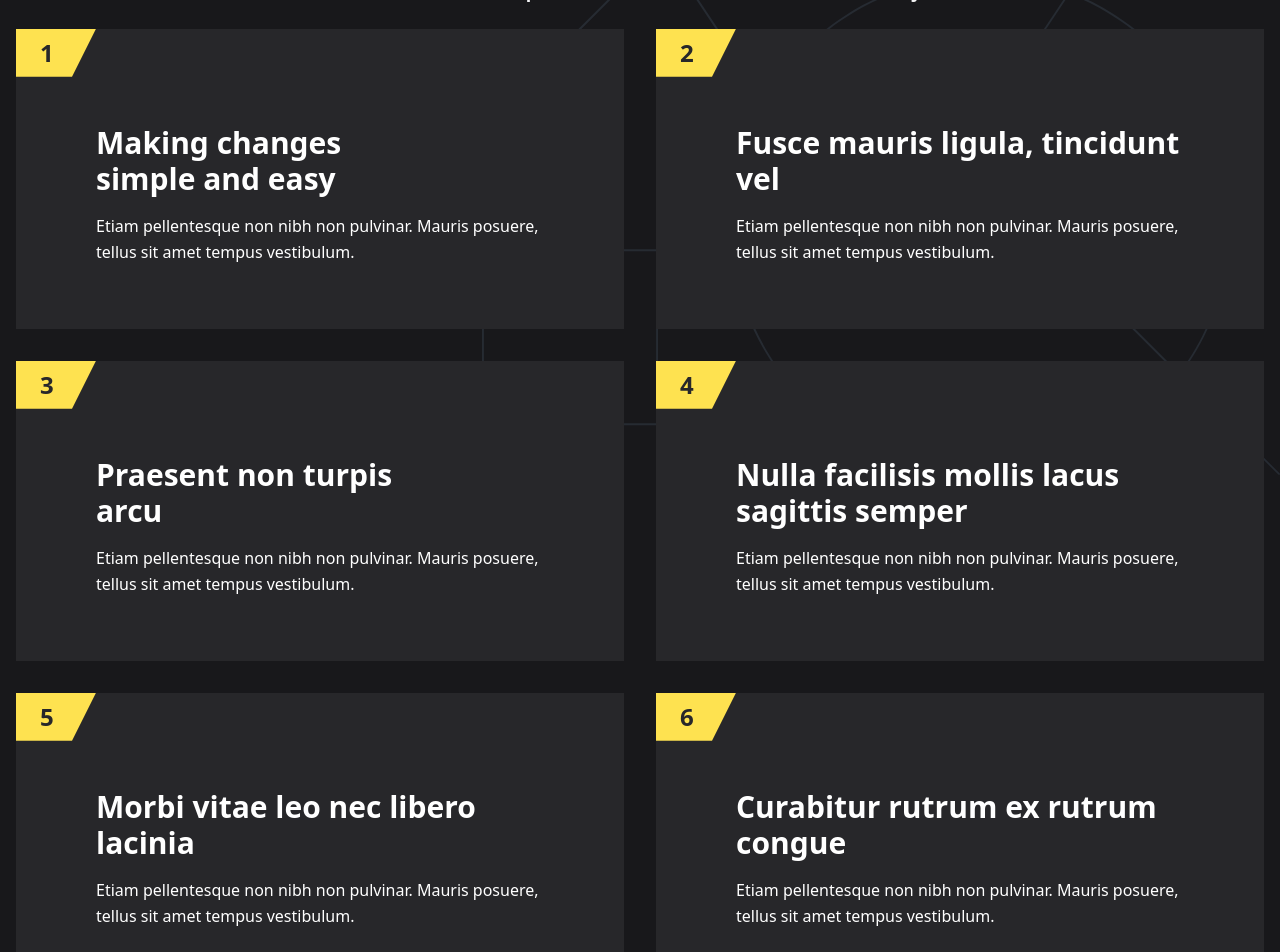
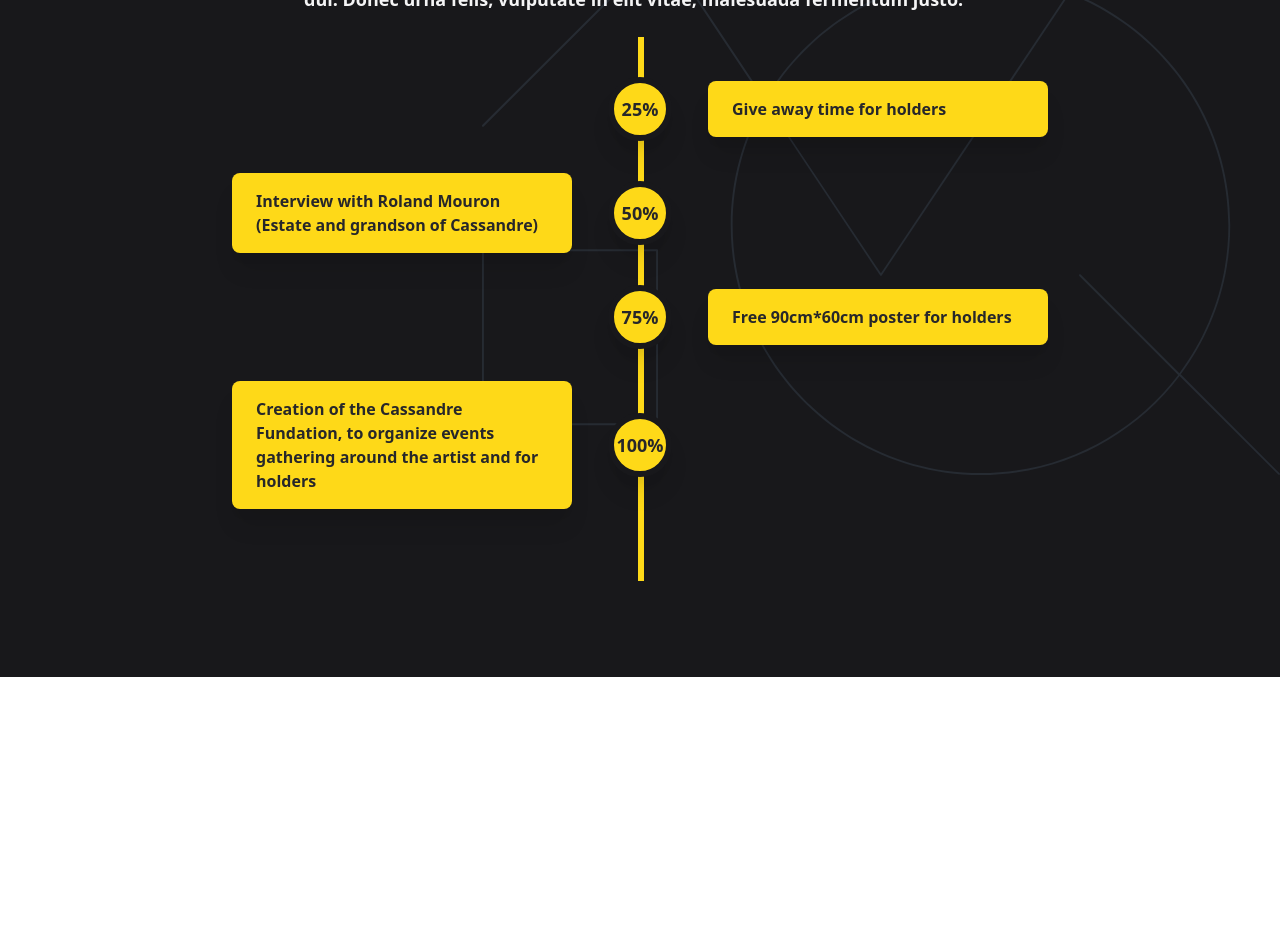
Before and after one commit to raphaelbadia/cassandre.io, a Next.js app: page / in a window 1280 px wide. Shown: the part 2020-2972 px from the top of the page. After the commit the page ends 2697 px from the top, so only its background shows below. Built offline with nearby package versions, Linux system fonts and the light colour scheme.

Commit message:
feat(roadmap): rewrite the roadmap with a timeline design instead of boxes

```diff
--- a/components/Roadmap.tsx
+++ b/components/Roadmap.tsx
@@ -1,5 +1,6 @@
 import { FC } from "react";
-import Image from "next/image";
+import Dot from "./Timeline/Dot";
+import Legend from "./Timeline/Legend";
 
 const Roadmap: FC = ({ children }) => {
   return (
@@ -30,8 +31,8 @@ const Roadmap: FC = ({ children }) => {
       </div>
       <div className="container px-4 mx-auto">
         <div className="max-w-2xl mx-auto">
-          <h2 className="mb-6 text-4xl font-bold font-heading text-gray-100">
-            The roadmap
+          <h2 className="mb-6 text-4xl md:text-5xl font-bold font-bifur text-gray-100">
+            Sales roadmap
           </h2>
           <p className="mb-6 text-lg text-gray-100 font-semibold">
             Lorem ipsum dolor sit amet, consectetur adipiscing elit. Duis mauris
@@ -43,90 +44,38 @@ const Roadmap: FC = ({ children }) => {
             vulputate in elit vitae, malesuada fermentum justo.
           </p>
         </div>
-        <div className="flex flex-wrap -m-4">
-          <div className="w-full lg:w-1/2 p-4">
-            <div className="relative py-16 px-6 md:px-20 bg-gray-800">
-              <span className="absolute top-0 left-0 flex w-20 h-12 pl-6 items-center clip-path-right-top bg-yellow-500 text-2xl text-gray-800 font-bold">
-                1
-              </span>
-              <h3 className="mt-8 mb-4 lg:max-w-xs text-3xl font-semibold font-heading text-white">
-                Making changes simple and easy
-              </h3>
-              <p className="text-base text-white leading-relaxed">
-                Etiam pellentesque non nibh non pulvinar. Mauris posuere, tellus
-                sit amet tempus vestibulum.
-              </p>
-            </div>
+        <div className="relative wrap overflow-hidden py-10 md:p-10 h-full max-w-4xl mx-auto">
+          <div
+            className="border-2-2 absolute border-opacity-100 border-yellow-600 h-full border-3 -mt-10"
+            style={{ left: "calc(50% - 2px)" }}
+          ></div>
+          <div className="mb-8 flex justify-between items-center w-full right-timeline">
+            <div className="order-1 w-5/12"></div>
+            <Dot>25%</Dot>
+            <Legend>Give away time for holders</Legend>
           </div>
-          <div className="w-full lg:w-1/2 p-4">
-            <div className="relative py-16 px-6 md:px-20 bg-gray-800">
-              <span className="absolute top-0 left-0 flex w-20 h-12 pl-6 items-center clip-path-right-top bg-yellow-500 text-2xl text-gray-800 font-bold">
-                2
-              </span>
-              <h3 className="mt-8 mb-4 text-3xl font-semibold font-heading text-white">
-                Fusce mauris ligula, tincidunt vel
-              </h3>
-              <p className="text-base text-white leading-relaxed">
-                Etiam pellentesque non nibh non pulvinar. Mauris posuere, tellus
-                sit amet tempus vestibulum.
-              </p>
-            </div>
+
+          <div className="mb-8 flex justify-between flex-row-reverse items-center w-full left-timeline">
+            <div className="order-1 w-5/12"></div>
+            <Dot>50%</Dot>
+            <Legend>
+              Interview with Roland Mouron (Estate and grandson of Cassandre)
+            </Legend>
           </div>
-          <div className="w-full lg:w-1/2 p-4">
-            <div className="relative py-16 px-6 md:px-20 bg-gray-800">
-              <span className="absolute top-0 left-0 flex w-20 h-12 pl-6 items-center clip-path-right-top bg-yellow-500 text-2xl text-gray-800 font-bold">
-                3
-              </span>
-              <h3 className="mt-8 mb-4 lg:max-w-xs text-3xl font-semibold font-heading text-white">
-                Praesent non turpis arcu
-              </h3>
-              <p className="text-base text-white leading-relaxed">
-                Etiam pellentesque non nibh non pulvinar. Mauris posuere, tellus
-                sit amet tempus vestibulum.
-              </p>
-            </div>
+
+          <div className="mb-8 flex justify-between items-center w-full right-timeline">
+            <div className="order-1 w-5/12"></div>
+            <Dot>75%</Dot>
+            <Legend>Free 90cm*60cm poster for holders</Legend>
           </div>
-          <div className="w-full lg:w-1/2 p-4">
-            <div className="relative py-16 px-6 md:px-20 bg-gray-800">
-              <span className="absolute top-0 left-0 flex w-20 h-12 pl-6 items-center clip-path-right-top bg-yellow-500 text-2xl text-gray-800 font-bold">
-                4
-              </span>
-              <h3 className="mt-8 mb-4 text-3xl font-semibold font-heading text-white">
-                Nulla facilisis mollis lacus sagittis semper
-              </h3>
-              <p className="text-base text-white leading-relaxed">
-                Etiam pellentesque non nibh non pulvinar. Mauris posuere, tellus
-                sit amet tempus vestibulum.
-              </p>
-            </div>
-          </div>
-          <div className="w-full lg:w-1/2 p-4">
-            <div className="relative py-16 px-6 md:px-20 bg-gray-800">
-              <span className="absolute top-0 left-0 flex w-20 h-12 pl-6 items-center clip-path-right-top bg-yellow-500 text-2xl text-gray-800 font-bold">
-                5
-              </span>
-              <h3 className="mt-8 mb-4 text-3xl font-semibold font-heading text-white">
-                Morbi vitae leo nec libero lacinia
-              </h3>
-              <p className="text-base text-white leading-relaxed">
-                Etiam pellentesque non nibh non pulvinar. Mauris posuere, tellus
-                sit amet tempus vestibulum.
-              </p>
-            </div>
-          </div>
-          <div className="w-full lg:w-1/2 p-4">
-            <div className="relative py-16 px-6 md:px-20 bg-gray-800">
-              <span className="absolute top-0 left-0 flex w-20 h-12 pl-6 items-center clip-path-right-top bg-yellow-500 text-2xl text-gray-800 font-bold">
-                6
-              </span>
-              <h3 className="mt-8 mb-4 text-3xl font-semibold font-heading text-white">
-                Curabitur rutrum ex rutrum congue
-              </h3>
-              <p className="text-base text-white leading-relaxed">
-                Etiam pellentesque non nibh non pulvinar. Mauris posuere, tellus
-                sit amet tempus vestibulum.
-              </p>
-            </div>
+
+          <div className="mb-8 flex justify-between flex-row-reverse items-center w-full left-timeline">
+            <div className="order-1 w-5/12"></div>
+            <Dot>100%</Dot>
+            <Legend>
+              Creation of the Cassandre Fundation, to organize events gathering
+              around the artist and for holders
+            </Legend>
           </div>
         </div>
       </div>
--- /dev/null
+++ b/components/Timeline/Dot.tsx
@@ -0,0 +1,14 @@
+import clsx from "clsx";
+import { FC } from "react";
+
+type DotProps = {};
+
+const Dot: FC<DotProps> = ({ children }) => {
+  return (
+    <div className="z-20 flex items-center order-1 bg-yellow-600 shadow-xl w-16 h-16 rounded-full border-6 border-gray-900">
+      <h3 className="mx-auto font-bold text-lg text-gray-800">{children}</h3>
+    </div>
+  );
+};
+
+export default Dot;
--- /dev/null
+++ b/components/Timeline/Legend.tsx
@@ -0,0 +1,15 @@
+import clsx from "clsx";
+import { FC } from "react";
+
+type LegendProps = {};
+
+const Legend: FC<LegendProps> = ({ children }) => {
+  return (
+    <div className="order-1 bg-yellow-600 rounded-lg shadow-xl w-5/12 px-6 py-4">
+      {/* <h3 className="mb-3 font-bold text-gray-800 text-xl">Lorem Ipstggfgum</h3> */}
+      <p className="text-gray-800 font-semibold text-opacity-100">{children}</p>
+    </div>
+  );
+};
+
+export default Legend;
```
